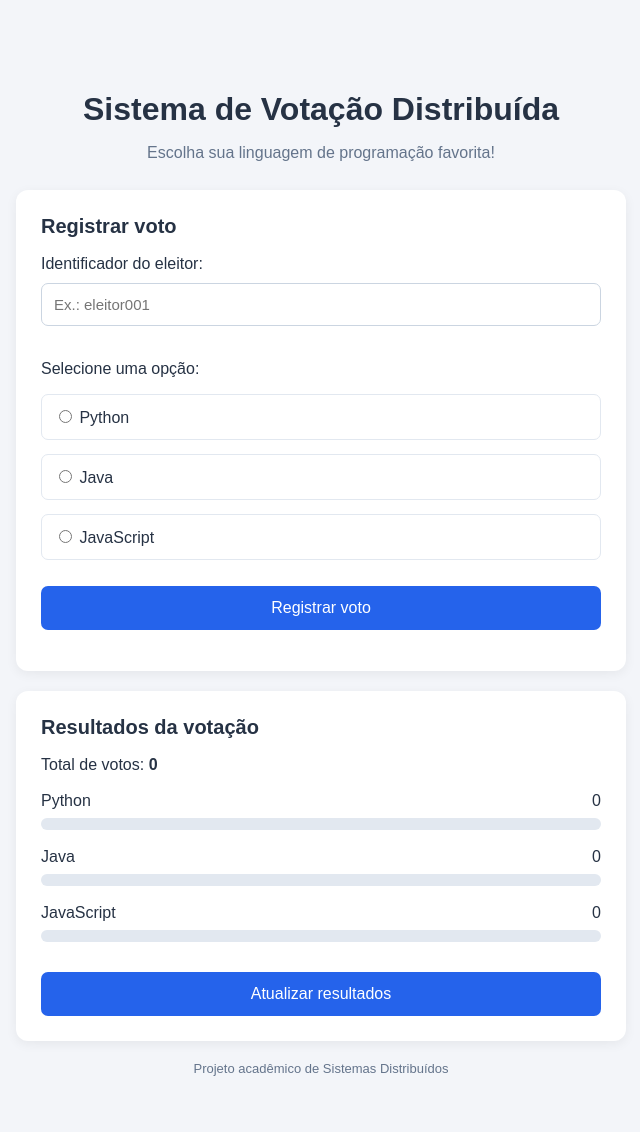
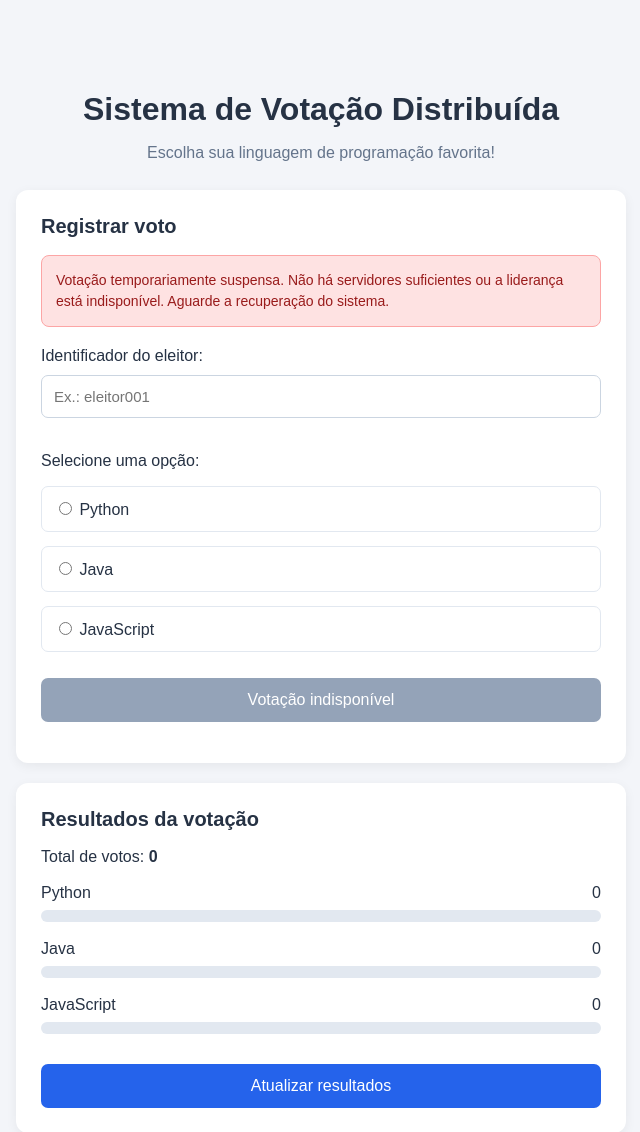
Before and after one commit to EmilyBalestrin/Votacao-Distribuida, a Flask app: page /enquete in a window 1280 px wide. Shown: the top 1132 px of the page, without its empty margins (319-959 px from the left). Before the commit the page ends 1076 px from the top, so only its background shows below. Run offline with Flask 3, Linux system fonts and the light colour scheme; data comes from the database, SQL or seed files in the repository; data that the repository does not hold is empty.

Commit message:
style: oculta status dos servidores quando votacao esta disponivel

```diff
--- a/app/templates/enquete.html
+++ b/app/templates/enquete.html
@@ -125,6 +125,32 @@
             color: #64748b;
             font-size: 13px;
         }
+
+
+.status-votacao {
+    padding: 14px;
+    border-radius: 8px;
+    margin-bottom: 20px;
+    font-size: 14px;
+    line-height: 1.5;
+}
+
+.status-votacao.verificando {
+    background: #f1f5f9;
+    color: #475569;
+}
+
+.status-votacao.disponivel {
+    background: #dcfce7;
+    color: #166534;
+    border: 1px solid #86efac;
+}
+
+.status-votacao.suspensa {
+    background: #fee2e2;
+    color: #991b1b;
+    border: 1px solid #fca5a5;
+}
     </style>
 </head>
 
@@ -137,6 +163,13 @@
 
        <div class="card">
             <h2>Registrar voto</h2>
+
+        <div id="statusVotacao"
+            class="status-votacao verificando"
+            role="status"
+            aria-live="polite">
+            Verificando disponibilidade da votação...
+        </div>
 
         <form id="formVotacao">
                 <label for="eleitor">Identificador do eleitor:</label>
@@ -165,8 +198,8 @@
                     JavaScript
                 </label>
 
-                <button type="submit" id="botaoVotar">
-                    Registrar voto
+               <button type="submit" id="botaoVotar" disabled>
+                   Verificando disponibilidade...
                 </button>
             </form>
 
@@ -221,13 +254,101 @@
         </p>
     </div>
 
+
 <script>
     const formulario = document.getElementById("formVotacao");
     const mensagem = document.getElementById("mensagem");
     const botaoVotar = document.getElementById("botaoVotar");
+    const statusVotacao = document.getElementById("statusVotacao");
 
+    let votacaoDisponivel = false;
+    let votacaoEmAndamento = false;
+
+    // Atualiza a mensagem e o botao da interface
+
+function atualizarInterface(disponivel, texto) {
+    votacaoDisponivel = disponivel;
+
+    botaoVotar.disabled = !disponivel || votacaoEmAndamento;
+
+    if (disponivel) {
+        // Votacao funcionando normalmente
+        botaoVotar.textContent = "Registrar voto";
+
+        // Esconde a mensagem de disponibilidade
+        statusVotacao.style.display = "none";
+
+    } else {
+        // Votacao temporariamente suspensa
+        botaoVotar.textContent = "Votação indisponível";
+
+        statusVotacao.style.display = "block";
+        statusVotacao.className = "status-votacao suspensa";
+        statusVotacao.textContent = texto;
+    }
+}
+
+    // Consulta a disponibilidade dos servidores
+    async function verificarDisponibilidade() {
+        try {
+            const resposta = await fetch("/votacao/quorum", {
+                cache: "no-store",
+                signal: AbortSignal.timeout(8000)
+            });
+
+            if (!resposta.ok) {
+                throw new Error("Falha ao consultar quorum");
+            }
+
+            const dados = await resposta.json();
+
+            const disponivel = (
+                dados.quorum_disponivel === true &&
+                [1, 2, 3].includes(dados.lider_conhecido)
+            );
+
+            if (disponivel) {
+                atualizarInterface(
+                    true,
+                    "Votação disponível. " +
+                    dados.nos_ativos.length +
+                    " de " + dados.total_nos +
+                    " servidores ativos."
+                );
+            } else {
+                atualizarInterface(
+                    false,
+                    "Votação temporariamente suspensa. " +
+                    "Não há servidores suficientes ou " +
+                    "a liderança está indisponível. " +
+                    "Aguarde a recuperação do sistema."
+                );
+            }
+
+        } catch (erro) {
+            atualizarInterface(
+                false,
+                "Não foi possível verificar a disponibilidade. " +
+                "A votação ficará suspensa até que " +
+                "a comunicação seja restabelecida."
+            );
+        }
+    }
+
+    // Verificacao periodica, sem sobrepor requisicoes
+    async function monitorarDisponibilidade() {
+        await verificarDisponibilidade();
+
+        setTimeout(monitorarDisponibilidade, 5000);
+    }
+
+    // Envio do voto
     formulario.addEventListener("submit", async function(evento) {
         evento.preventDefault();
+
+        if (!votacaoDisponivel || votacaoEmAndamento) {
+            return;
+        }
 
         const eleitor = document.getElementById("eleitor").value.trim();
         const selecionada = document.querySelector(
@@ -236,11 +357,15 @@
 
         if (!eleitor || !selecionada) {
             mensagem.textContent = "Preencha todos os campos.";
+            mensagem.style.color = "#b91c1c";
             return;
         }
 
+        votacaoEmAndamento = true;
         botaoVotar.disabled = true;
-            mensagem.textContent = "Enviando voto...";
+        botaoVotar.textContent = "Enviando voto...";
+
+        mensagem.textContent = "";
 
         try {
             const resposta = await fetch("/votar", {
@@ -264,22 +389,37 @@
                 await carregarResultados();
             } else {
                 mensagem.textContent =
-                        dados.erro || dados.mensagem ||
-                        "Nao foi possivel confirmar o voto.";
+                    dados.erro ||
+                    dados.mensagem ||
+                    "Não foi possível confirmar o voto.";
+
                 mensagem.style.color = "#b45309";
             }
+
         } catch (erro) {
             mensagem.textContent =
-                    "Erro de comunicacao. Consulte o estado do voto antes de tentar novamente.";
+                "Erro de comunicação. Consulte o estado " +
+                "do voto antes de tentar novamente.";
+
             mensagem.style.color = "#b91c1c";
+
         } finally {
-                botaoVotar.disabled = false;
+            votacaoEmAndamento = false;
+
+            botaoVotar.disabled = !votacaoDisponivel;
+
+            botaoVotar.textContent = votacaoDisponivel
+                ? "Registrar voto"
+                : "Votação indisponível";
         }
     });
 
+    // Consulta os resultados
     async function carregarResultados() {
         try {
-                const resposta = await fetch("/resultados");
+            const resposta = await fetch("/resultados", {
+                cache: "no-store"
+            });
 
             if (!resposta.ok) {
                 throw new Error("Erro ao consultar resultados");
@@ -291,22 +431,12 @@
 
             document.getElementById("totalVotos").textContent = total;
 
-                atualizarBarra(
-                    "Python", resultados.python, total
-                );
+            atualizarBarra("Python", resultados.python, total);
+            atualizarBarra("Java", resultados.java, total);
+            atualizarBarra("JavaScript", resultados.javascript, total);
 
-                atualizarBarra(
-                    "Java", resultados.java, total
-                );
-
-                atualizarBarra(
-                    "JavaScript", resultados.javascript, total
-                );
         } catch (erro) {
             console.error("Erro ao carregar resultados:", erro);
-                mensagem.textContent =
-                    "Nao foi possivel atualizar os resultados.";
-                mensagem.style.color = "#b91c1c";
         }
     }
 
@@ -324,7 +454,12 @@
         ).style.width = percentual + "%";
     }
 
+    // Inicia as consultas
     carregarResultados();
+    monitorarDisponibilidade();
+
+    // Atualiza resultados periodicamente
+    setInterval(carregarResultados, 10000);
 </script>
 </body>
 </html>
```
Lines whose indentation alone changed are shown as unchanged.
